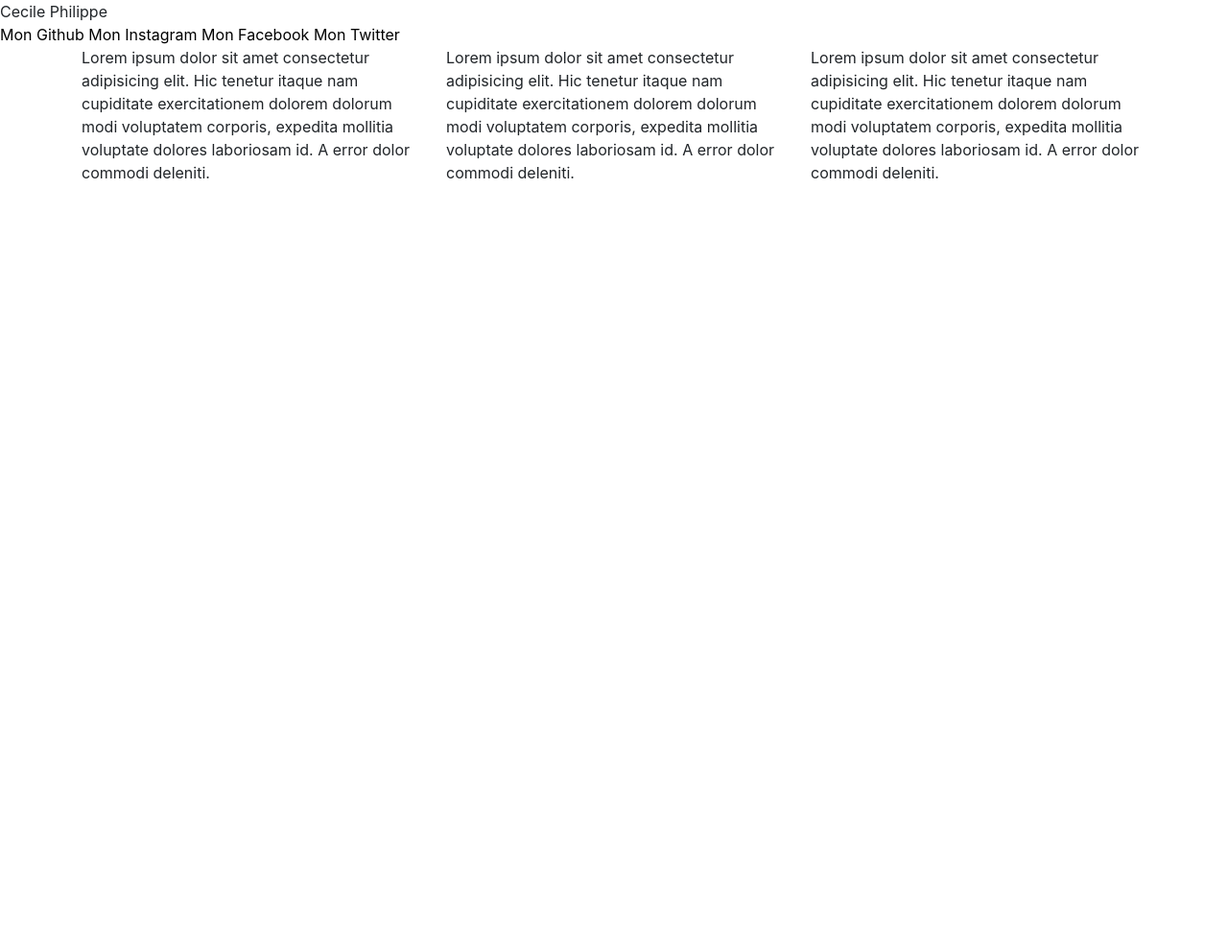
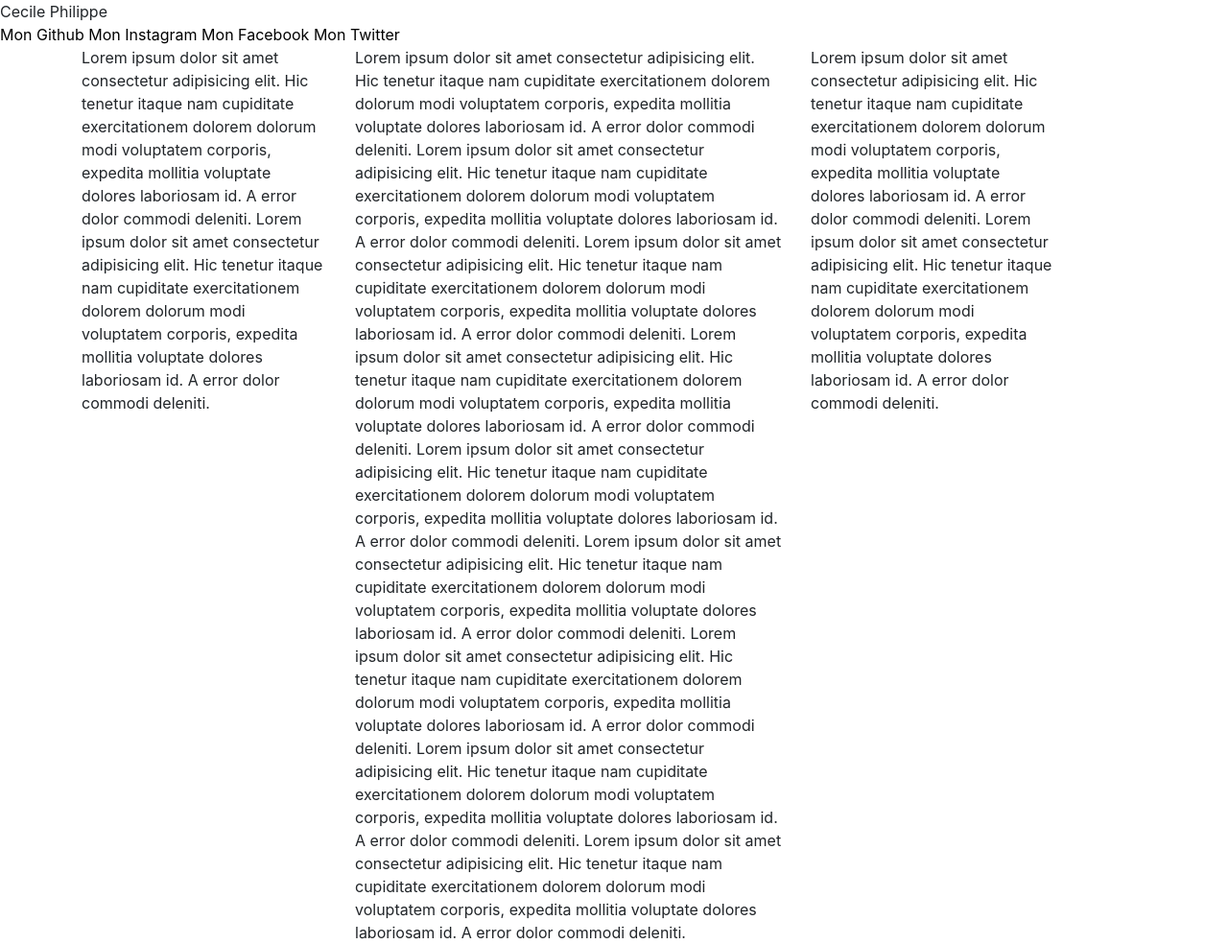
Before and after one commit to Cphil31/temptest, a Symfony app: template templates/default/index.html.twig in a window 1280 px wide. Shown: the whole page at 96% size. Before the commit the page ends 186 px from the top, so only its background shows below. Run offline with Twig, Linux system fonts and the light colour scheme; the template is opened without the code that fills it, so the values that code supplies are empty; some libraries are stand-ins or nearby versions.

Commit message:
mise en page

```diff
--- a/templates/default/index.html.twig
+++ b/templates/default/index.html.twig
@@ -11,20 +11,34 @@
                     <a href="" style="color:black;">Mon Facebook</a>
                     <a href="" style="color:black;">Mon Twitter</a>
             </div>
-            <div class="container text1">
+            <div class="container">
                     <div class="row">
 
-                      <div class="col-md-4">
-                          Lorem ipsum dolor sit amet consectetur adipisicing elit. Hic tenetur itaque nam cupiditate exercitationem dolorem dolorum modi voluptatem corporis, expedita mollitia voluptate dolores laboriosam id. A error dolor commodi deleniti.
+                      <div class="col-md-3 ">
+                          <div class="sticky">
+                              Lorem ipsum dolor sit amet consectetur adipisicing elit. Hic tenetur itaque nam cupiditate exercitationem dolorem dolorum modi voluptatem corporis, expedita mollitia voluptate dolores laboriosam id. A error dolor commodi deleniti.
+                              Lorem ipsum dolor sit amet consectetur adipisicing elit. Hic tenetur itaque nam cupiditate exercitationem dolorem dolorum modi voluptatem corporis, expedita mollitia voluptate dolores laboriosam id. A error dolor commodi deleniti.
+                          </div>
                         </div>
-                        <div class="col-md-4">
+                        <div class="col-md-5">
+                            Lorem ipsum dolor sit amet consectetur adipisicing elit. Hic tenetur itaque nam cupiditate exercitationem dolorem dolorum modi voluptatem corporis, expedita mollitia voluptate dolores laboriosam id. A error dolor commodi deleniti.
+                            Lorem ipsum dolor sit amet consectetur adipisicing elit. Hic tenetur itaque nam cupiditate exercitationem dolorem dolorum modi voluptatem corporis, expedita mollitia voluptate dolores laboriosam id. A error dolor commodi deleniti.
+                            Lorem ipsum dolor sit amet consectetur adipisicing elit. Hic tenetur itaque nam cupiditate exercitationem dolorem dolorum modi voluptatem corporis, expedita mollitia voluptate dolores laboriosam id. A error dolor commodi deleniti.
+                            Lorem ipsum dolor sit amet consectetur adipisicing elit. Hic tenetur itaque nam cupiditate exercitationem dolorem dolorum modi voluptatem corporis, expedita mollitia voluptate dolores laboriosam id. A error dolor commodi deleniti.
+                            Lorem ipsum dolor sit amet consectetur adipisicing elit. Hic tenetur itaque nam cupiditate exercitationem dolorem dolorum modi voluptatem corporis, expedita mollitia voluptate dolores laboriosam id. A error dolor commodi deleniti.
+                            Lorem ipsum dolor sit amet consectetur adipisicing elit. Hic tenetur itaque nam cupiditate exercitationem dolorem dolorum modi voluptatem corporis, expedita mollitia voluptate dolores laboriosam id. A error dolor commodi deleniti.
+                            Lorem ipsum dolor sit amet consectetur adipisicing elit. Hic tenetur itaque nam cupiditate exercitationem dolorem dolorum modi voluptatem corporis, expedita mollitia voluptate dolores laboriosam id. A error dolor commodi deleniti.
+                            Lorem ipsum dolor sit amet consectetur adipisicing elit. Hic tenetur itaque nam cupiditate exercitationem dolorem dolorum modi voluptatem corporis, expedita mollitia voluptate dolores laboriosam id. A error dolor commodi deleniti.
                             Lorem ipsum dolor sit amet consectetur adipisicing elit. Hic tenetur itaque nam cupiditate exercitationem dolorem dolorum modi voluptatem corporis, expedita mollitia voluptate dolores laboriosam id. A error dolor commodi deleniti.
                         </div>
-                        <div class="col-md-4">
-                            Lorem ipsum dolor sit amet consectetur adipisicing elit. Hic tenetur itaque nam cupiditate exercitationem dolorem dolorum modi voluptatem corporis, expedita mollitia voluptate dolores laboriosam id. A error dolor commodi deleniti.
+                        <div class="col-md-3">
+                            <div class="sticky">
+                                Lorem ipsum dolor sit amet consectetur adipisicing elit. Hic tenetur itaque nam cupiditate exercitationem dolorem dolorum modi voluptatem corporis, expedita mollitia voluptate dolores laboriosam id. A error dolor commodi deleniti.
+                                Lorem ipsum dolor sit amet consectetur adipisicing elit. Hic tenetur itaque nam cupiditate exercitationem dolorem dolorum modi voluptatem corporis, expedita mollitia voluptate dolores laboriosam id. A error dolor commodi deleniti.
+                            </div>
                         </div>
+                    </div>
+            </div>
 
-                    </div>
-                  </div>
 
 {% endblock %}
```
Also changed, not shown: assets/css/app.css (+6 -3 lines).
